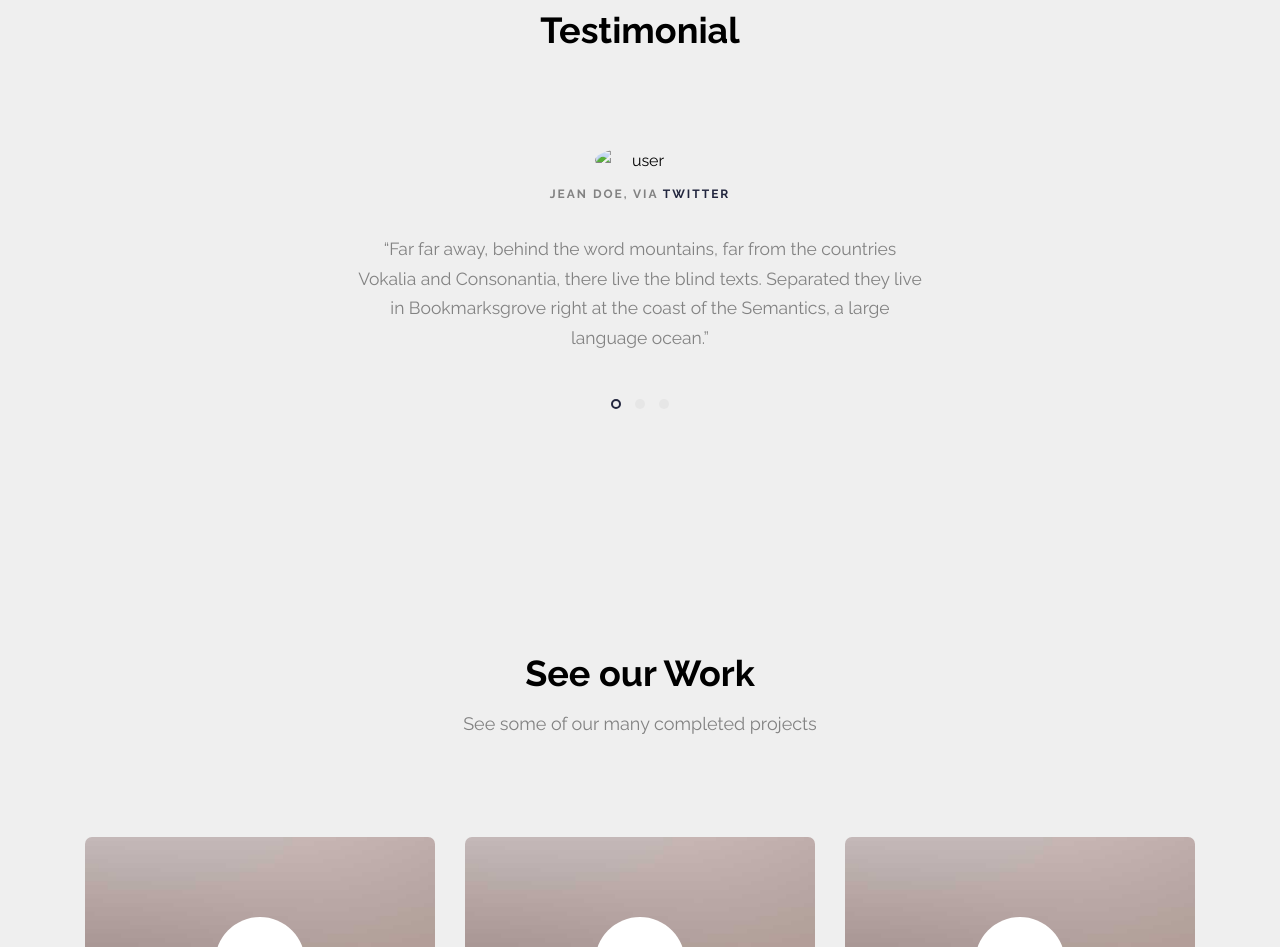
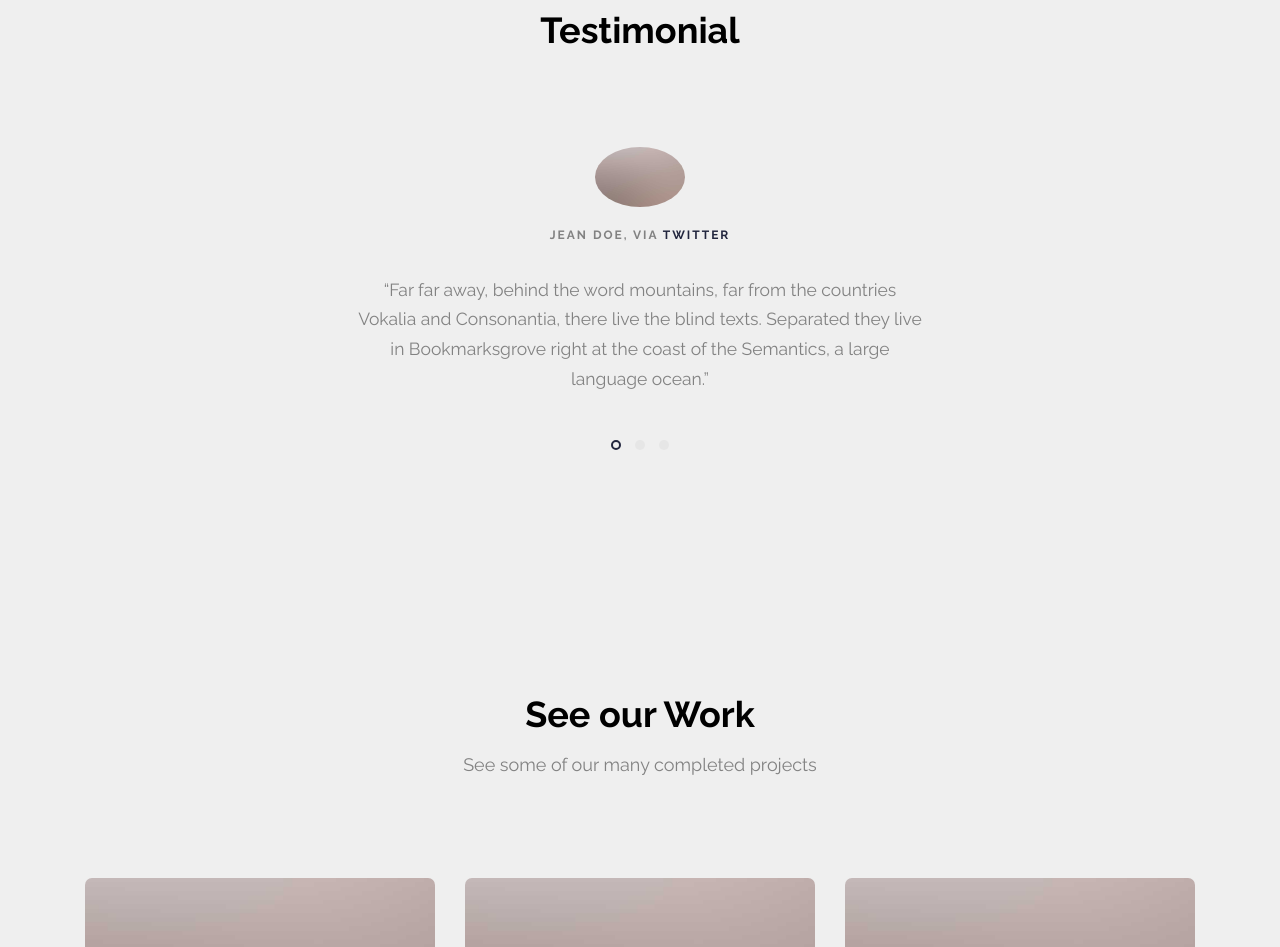
Before and after one commit to Oliveoil13/Milo-s-Flooring, a plain HTML site: page index.html in a window 1280 px wide. Shown: the part 1527-2474 px from the top of the page. Drawn offline with Linux system fonts and the light colour scheme; files whose address does not match are found by name.

Commit message:
profile pics

```diff
--- a/index.html
+++ b/index.html
@@ -165,7 +165,7 @@
 					<div class="item">
 						<div class="testimony-slide active text-center">
 							<figure>
-								<img src="images/person_1.jpg" alt="user">
+								<img src="images/img_1.jpg" alt="user">
 							</figure>
 							<span>Jean Doe, via <a href="#" class="twitter">Twitter</a></span>
 							<blockquote>
@@ -176,7 +176,7 @@
 					<div class="item">
 						<div class="testimony-slide active text-center">
 							<figure>
-								<img src="images/person_2.jpg" alt="user">
+								<img src="images/img_1.jpg" alt="user">
 							</figure>
 							<span>John Doe, via <a href="#" class="twitter">Twitter</a></span>
 							<blockquote>
@@ -187,7 +187,7 @@
 					<div class="item">
 						<div class="testimony-slide active text-center">
 							<figure>
-								<img src="images/person_3.jpg" alt="user">
+								<img src="images/img_1.jpg" alt="user">
 							</figure>
 							<span>John Doe, via <a href="#" class="twitter">Twitter</a></span>
 							<blockquote>
```
Also changed, not shown: about.html (+1 -1 lines), images/person-3.jpg (added).
